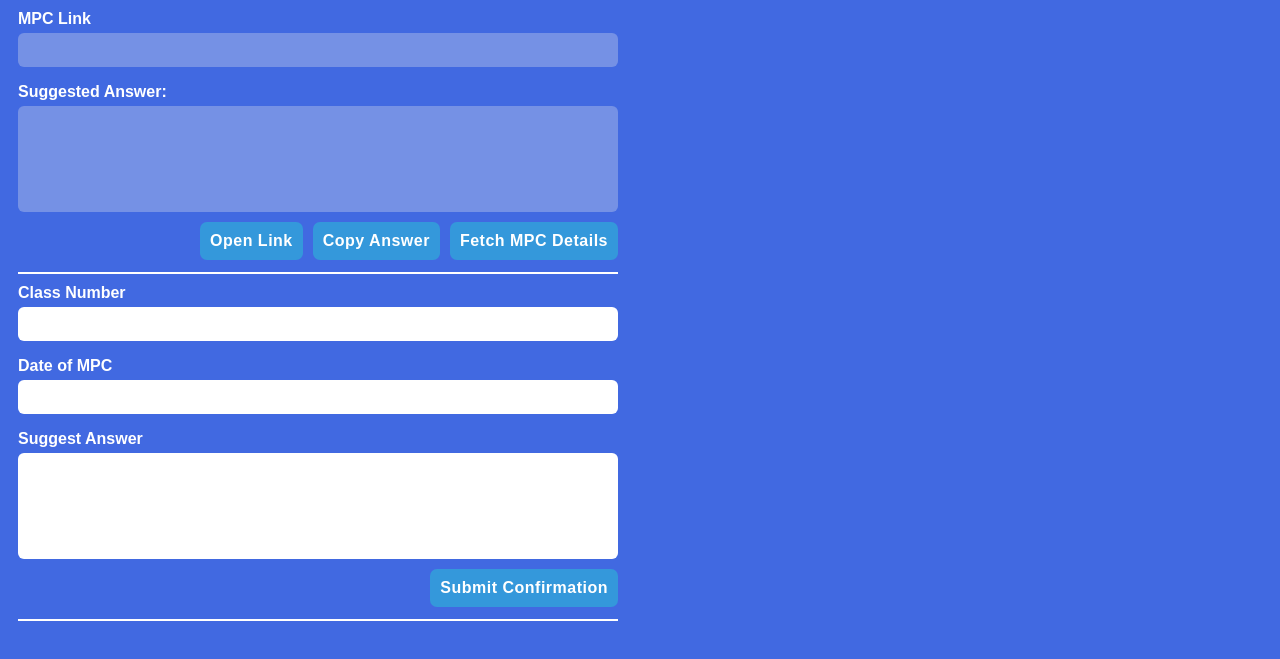
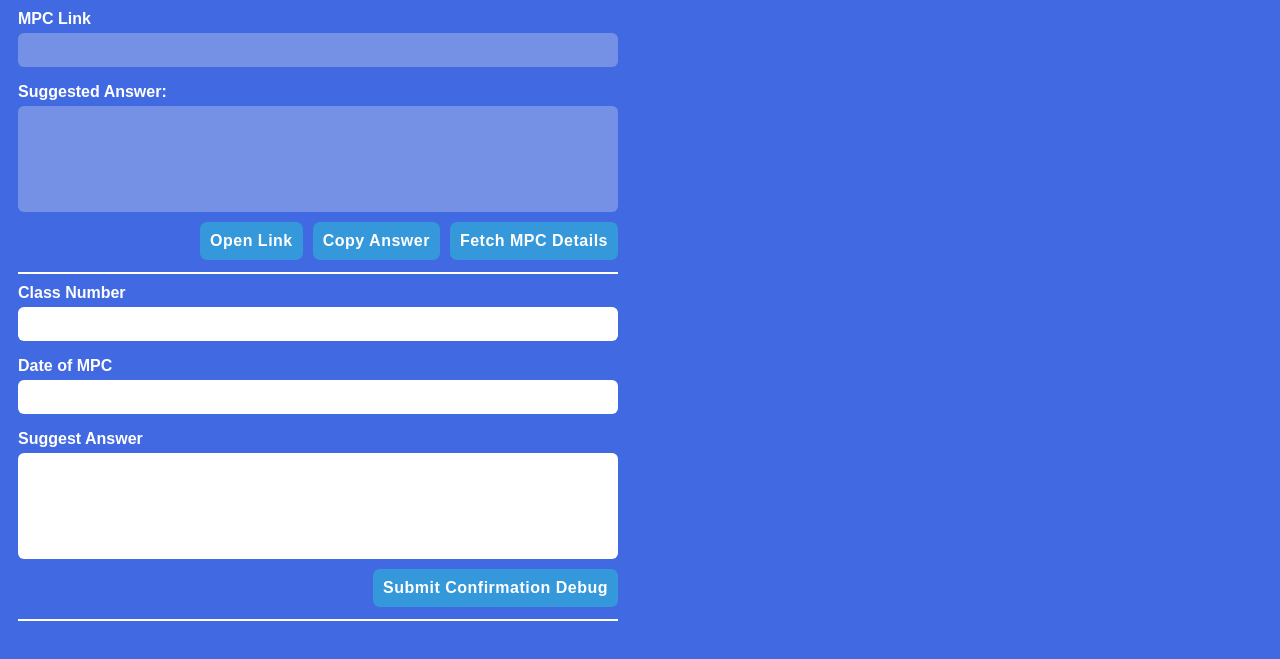
Before and after one commit to 3lmpc/3lmpc.github.io, a plain HTML site: page version/mpc-v4-debug.html in a window 1280 px wide. Shown: the top 659 px of the page. Drawn offline with Linux system fonts and the light colour scheme.

Commit message:
Update mpc-v4-debug.html

```diff
--- a/version/mpc-v4-debug.html
+++ b/version/mpc-v4-debug.html
@@ -103,7 +103,7 @@
             <p class="mcp-text">Suggest Answer</p>
             <textarea id="mcp-confirmation-suggest-ans" class="mcp-textarea" rows="5"></textarea>
             <div class="mcp-buttons-wrapper" >
-                <button class="rounded-button" onclick="postConfirmation();" style="float:right">Submit Confirmation</button>
+                <button class="rounded-button" onclick="postConfirmation();" style="float:right">Submit Confirmation Debug</button>
             </div>
         </div>
 
```
